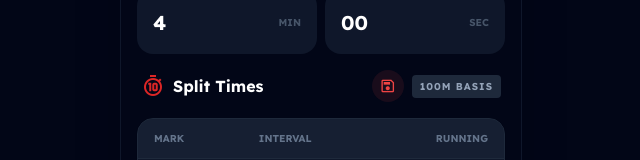
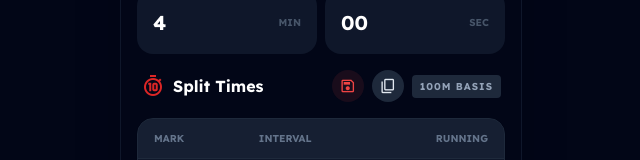
Before and after one commit to fatlungodev/runnerpacecal, a React (Vite) app: page / in a window 1280 px wide. Shown: the part 389-549 px from the top of the page, without its empty margins (319-959 px from the left). Built offline with nearby package versions, Linux system fonts and the light colour scheme.

Commit message:
新增複製分段結果按鈕

```diff
--- a/components/CalculatorView.tsx
+++ b/components/CalculatorView.tsx
@@ -137,6 +137,40 @@ const CalculatorView: React.FC<CalculatorViewProps> = ({ onSave, sessionData, on
   const splits = useMemo(() => {
     return calculateSplits(distance, speed, lane, basis);
   }, [distance, speed, lane, basis]);
+
+  const buildShareText = () => {
+    if (!splits.length) return 'No pacing data calculated.';
+
+    const lastSplit = splits[splits.length - 1];
+    const totalTime = formatTimeWithMs(lastSplit.running);
+
+    const pacePerKmSeconds = 3600 / speed;
+    const paceMinutes = Math.floor(pacePerKmSeconds / 60);
+    const paceSeconds = (pacePerKmSeconds % 60).toFixed(1);
+    const paceText = `${paceMinutes}:${parseFloat(paceSeconds) < 10 ? '0' : ''}${paceSeconds} /km`;
+
+    const header = [
+      'Track Pacing Result',
+      `Distance: ${distance.toFixed(1)}m`,
+      `Lane: ${lane}`,
+      `Total Time: ${totalTime}`,
+      `Pacing: ${paceText}`,
+      '',
+      'Splits:'
+    ].join('\n');
+
+    const splitsText = splits
+      .map((s, index) => {
+        const mark = `${s.mark}m`;
+        const interval = `${s.interval.toFixed(2)}s`;
+        const running = formatTimeWithMs(s.running);
+        const finishFlag = index === splits.length - 1 ? ' (Finish)' : '';
+        return `${mark}: interval ${interval}, running ${running}${finishFlag}`;
+      })
+      .join('\n');
+
+    return `${header}\n${splitsText}`;
+  };
 
   const handleSave = () => {
     onSave({
@@ -357,6 +391,7 @@ const CalculatorView: React.FC<CalculatorViewProps> = ({ onSave, sessionData, on
             </h3>
             <div className="flex items-center gap-2">
               <SaveButton onSave={handleSave} />
+              <CopyButton getText={buildShareText} />
               <button
                 onClick={() => setBasis(basis === 100 ? 200 : 100)}
                 className="text-[10px] font-bold text-slate-400 uppercase tracking-widest bg-slate-800 px-2 py-1 rounded hover:bg-slate-700 transition-colors"
@@ -438,4 +473,37 @@ const SaveButton: React.FC<SaveButtonProps> = ({ onSave }) => {
   );
 };
 
+interface CopyButtonProps {
+  getText: () => string;
+}
+
+const CopyButton: React.FC<CopyButtonProps> = ({ getText }) => {
+  const [copied, setCopied] = useState(false);
+
+  const handleCopy = async () => {
+    try {
+      const text = getText();
+      await navigator.clipboard.writeText(text);
+      setCopied(true);
+      setTimeout(() => setCopied(false), 2000);
+    } catch (err) {
+      console.error('Failed to copy text', err);
+      alert('Copy failed. Please try again.');
+    }
+  };
+
+  return (
+    <button
+      onClick={handleCopy}
+      className={`size-8 rounded-full flex items-center justify-center active:scale-95 transition-all duration-300 ${copied ? 'bg-emerald-500 text-white' : 'bg-slate-800 text-slate-200'
+        }`}
+      title="Copy to clipboard"
+    >
+      <span className="material-symbols-outlined text-lg">
+        {copied ? 'check' : 'content_copy'}
+      </span>
+    </button>
+  );
+};
+
 export default CalculatorView;
```
